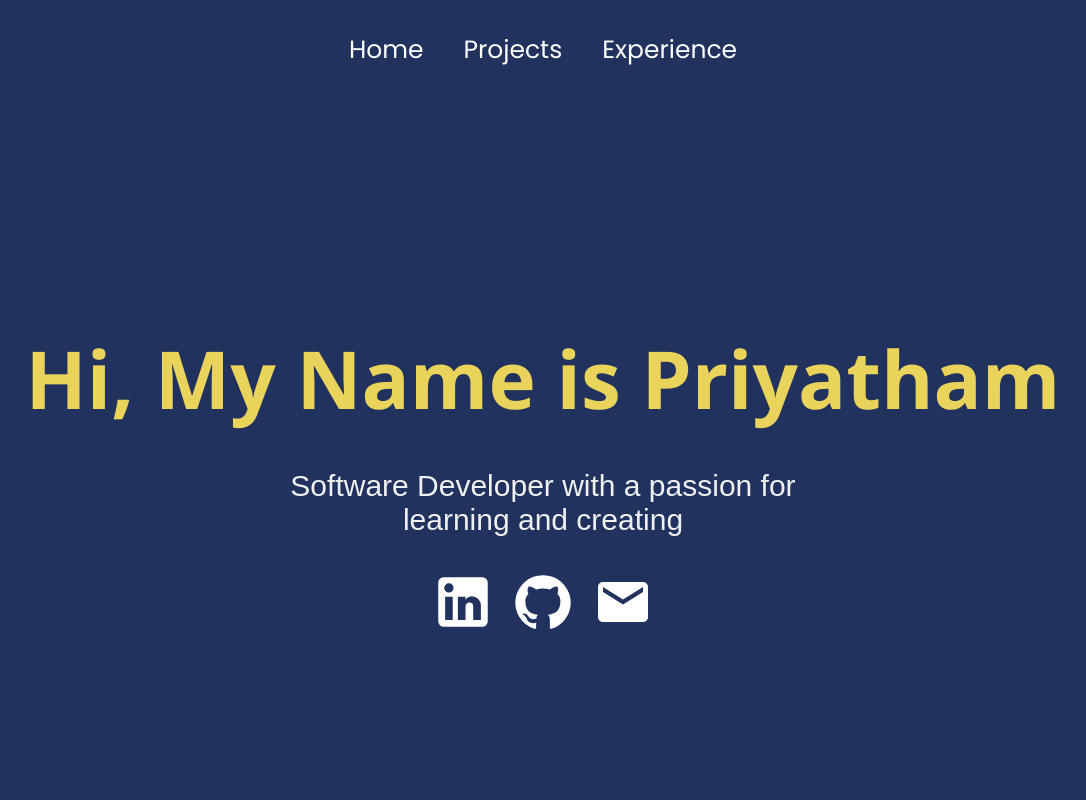
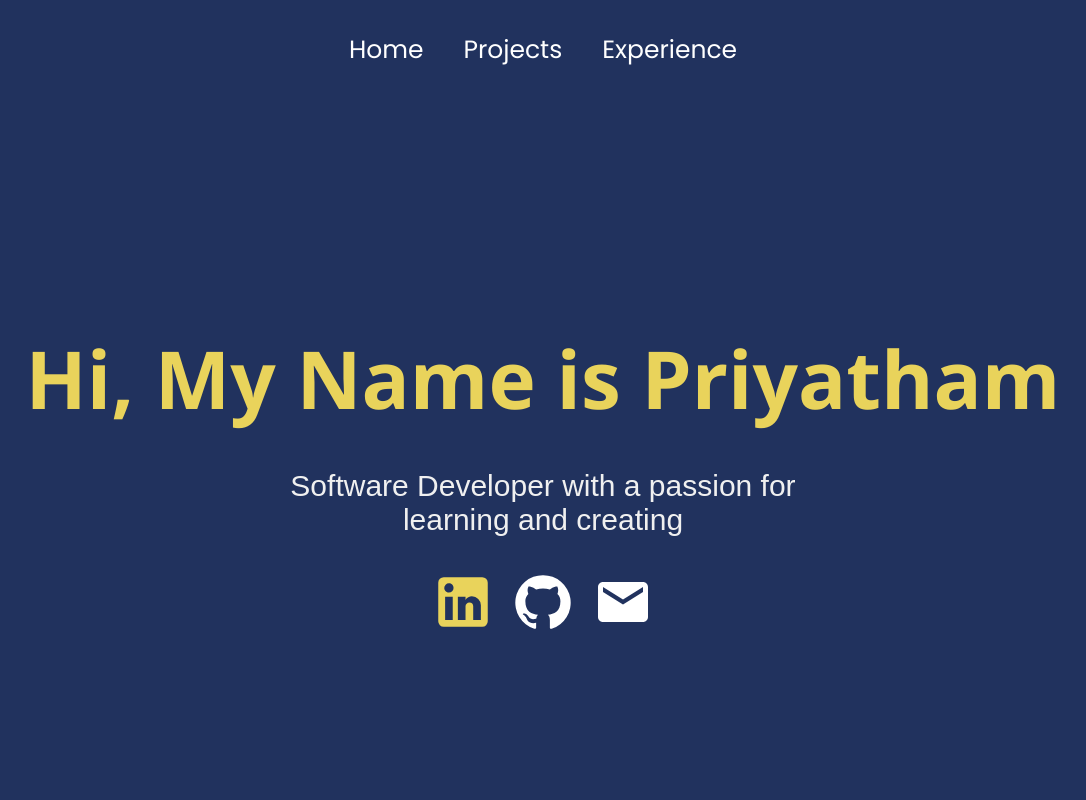
Before and after one commit to Priyatham-Reddy7/portfolio-v1, a React (Vite) app: page / in a window 1280 px wide. In both pictures the pointer is over the icon 560 px from the left and 601 px from the top of the page. Shown: the top 800 px of the page, without its empty margins (97-1183 px from the left). Built offline with nearby package versions, Linux system fonts and the light colour scheme.

Commit message:
update Home.css

```diff
--- a/src/pageStyles/Home.css
+++ b/src/pageStyles/Home.css
@@ -39,6 +39,7 @@
 
 .prompt svg:hover{
     transform: scale(1.1);
+    color: #e9d35b;
 }
 
 .skills {
```
